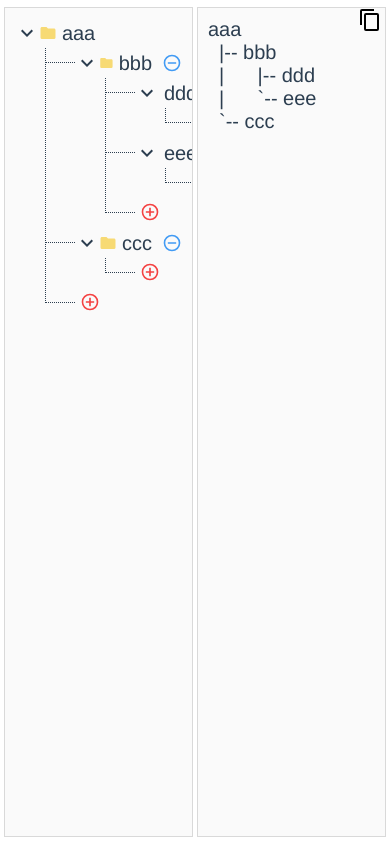
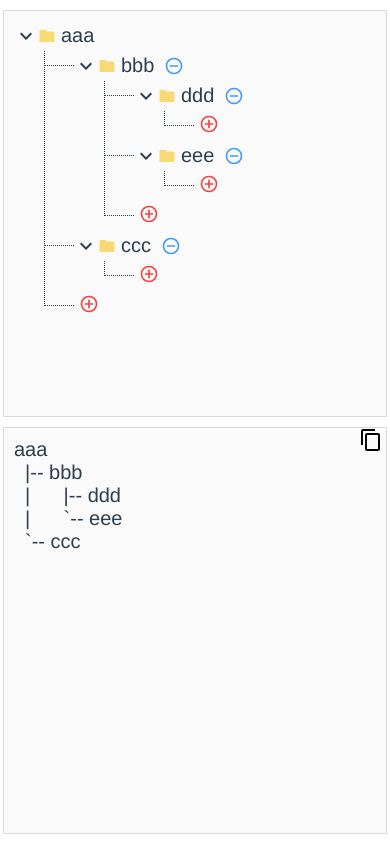
Before and after one commit to jagpotato/dirtree-editor, a Vue app: page / in a window 390 px wide. Built offline with nearby package versions, Linux system fonts and the light colour scheme.

Commit message:
update css

```diff
--- a/package.json
+++ b/package.json
@@ -1,7 +1,7 @@
 {
   "name": "dirtree-editor",
   "version": "1.0.0",
-  "description": "A Vue.js project",
+  "description": "directory tree editor",
   "author": "jagpotato",
   "private": true,
   "scripts": {
--- a/src/components/CopyButton.vue
+++ b/src/components/CopyButton.vue
@@ -28,6 +28,7 @@ export default {
       const clip = new Clipboard('#copy-button')
       clip.on('success', (e) => {
         this.isCopied = true
+        clip.destroy()
       })
     },
     removeMessage () {
--- a/src/components/Editor.vue
+++ b/src/components/Editor.vue
@@ -35,6 +35,12 @@ export default {
   border: 1px solid #d9d9d9;
   overflow: auto;
 }
+@media screen and (max-width: 480px) {
+  #editor {
+    width: 98%;
+    height: 48%;
+  }
+}
 #tree {
   padding: 0;
   margin: 0;
--- a/src/components/Main.vue
+++ b/src/components/Main.vue
@@ -34,4 +34,9 @@ export default {
   justify-content: space-evenly;
   align-items: center;
 }
+@media screen and (max-width: 480px) {
+  #main {
+    flex-direction: column;
+  }
+}
 </style>
--- a/src/components/Output.vue
+++ b/src/components/Output.vue
@@ -1,8 +1,5 @@
 <template>
   <div id="output">
-    <!-- <ul>
-      <DirectoryOutput :node="directories[0]"></DirectoryOutput>
-    </ul> -->
     <CopyButton :text="copyText(directories)"></CopyButton>
     <DirectoryOutput id="output-tree" :node="directories[0]"></DirectoryOutput>
   </div>
@@ -43,4 +40,10 @@ export default {
     padding: 10px;
   }
 }
+@media screen and (max-width: 480px) {
+  #output {
+    width: 98%;
+    height: 48%;
+  }
+}
 </style>
--- a/src/components/TreeNode.vue
+++ b/src/components/TreeNode.vue
@@ -1,7 +1,5 @@
 <template>
   <li class="tree-node">
-    <!-- <button v-if="node.isOpened" @click="toggleOpen">▽</button>
-    <button v-else @click="toggleOpen">▷</button> -->
     <div class="folder" :class="{rootFolder: node.depth === 0}">
       <button class="open-button" @click="toggleOpen">
         <svg style="width:24px;height:24px" viewBox="0 0 24 24">
```
Also changed, not shown: src/components/DirectoryOutput.vue (+0 -20 lines), src/store/copy.js (deleted, +0 -12 lines), src/store/output.js (+0 -28 lines).
